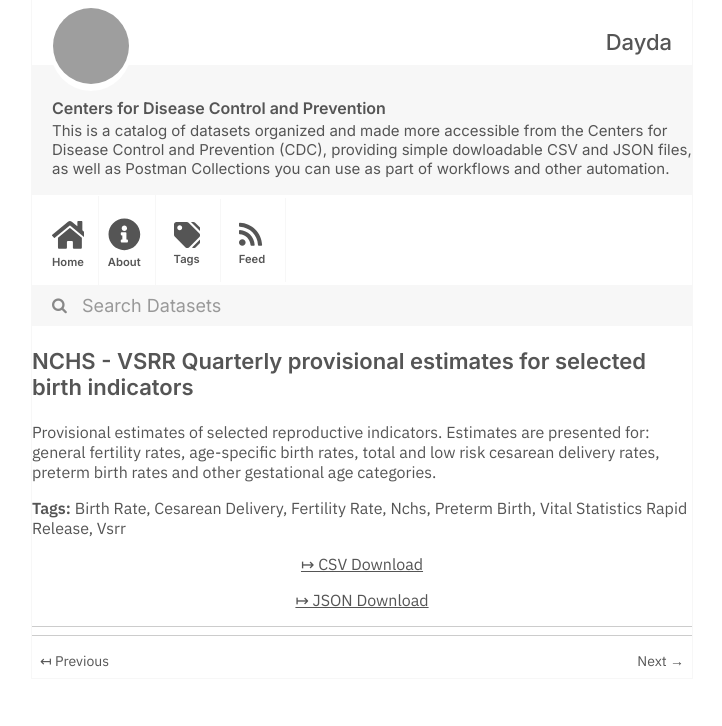
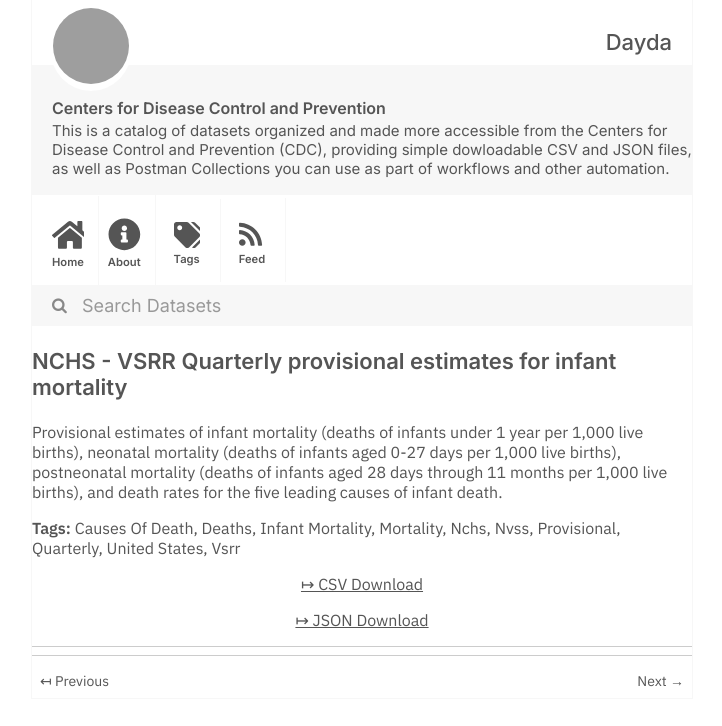
Before and after one commit to dayda-entities/centers-for-disease-control-and-prevention, a Jekyll site: the page built from _posts/2020-11-12-nchs-vsrr-quarterly-provisiona.md, in a window 1280 px wide, cut to the strip 0-726 px from the top of the page. Shown: the whole strip, without its empty margins (278-1000 px from the left). Built offline with Jekyll 4.4.1, drawn with Linux system fonts in a browser that asks for light colours; grey boxes are pictures that could not be loaded.

Commit message:
Publish Data

```diff
--- a/_posts/2020-11-12-nchs-vsrr-quarterly-provisiona.md
+++ b/_posts/2020-11-12-nchs-vsrr-quarterly-provisiona.md
@@ -1,21 +1,24 @@
 ---
-title: NCHS - VSRR Quarterly provisional estimates for selected birth indicators
-created: '2020-11-12T12:13:21.186766'
-modified: '2021-05-05T19:19:26.607215'
+title: NCHS - VSRR Quarterly provisional estimates for infant mortality
+created: '2020-11-12T12:15:03.586243'
+modified: '2021-05-11T20:49:28.712272'
 state: active
 type: dataset
 tags:
-  - Birth Rate
-  - Cesarean Delivery
-  - Fertility Rate
+  - Causes Of Death
+  - Deaths
+  - Infant Mortality
+  - Mortality
   - Nchs
-  - Preterm Birth
-  - Vital Statistics Rapid Release
+  - Nvss
+  - Provisional
+  - Quarterly
+  - United States
   - Vsrr
 groups: []
-csv_url: 'https://data.cdc.gov/api/views/76vv-a7x8/rows.csv?accessType=DOWNLOAD'
-json_url: 'https://data.cdc.gov/api/views/76vv-a7x8/rows.json?accessType=DOWNLOAD'
+csv_url: 'https://data.cdc.gov/api/views/jqwm-z2g9/rows.csv?accessType=DOWNLOAD'
+json_url: 'https://data.cdc.gov/api/views/jqwm-z2g9/rows.json?accessType=DOWNLOAD'
 layout: post
 
 ---
-Provisional estimates of selected reproductive indicators. Estimates are presented for: general fertility rates, age-specific birth rates, total and low risk cesarean delivery rates, preterm birth rates and other gestational age categories.
+Provisional estimates of infant mortality (deaths of infants under 1 year per 1,000 live births), neonatal mortality (deaths of infants aged 0-27 days per 1,000 live births), postneonatal mortality (deaths of infants aged 28 days through 11 months per 1,000 live births), and death rates for the five leading causes of infant death.
```
